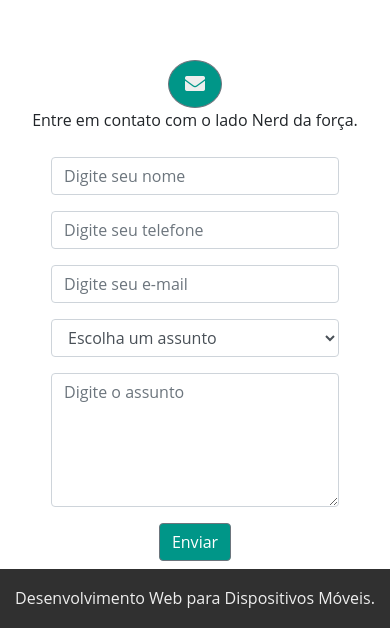
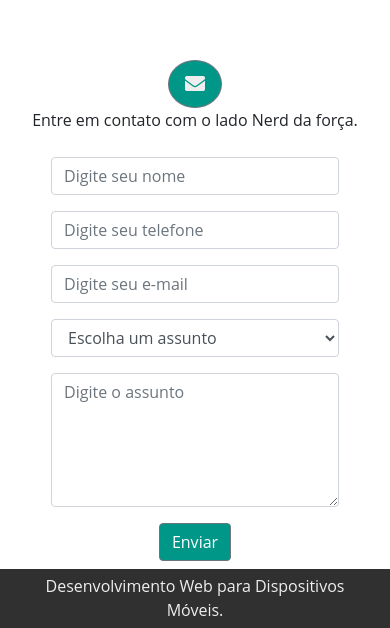
Before and after one commit to jfsfelipe2011/mobile-first, a plain HTML site: page index.html in a window 390 px wide. Shown: the part 4604-5232 px from the top of the page. Drawn offline with nearby package versions, Linux system fonts and the light colour scheme.

Commit message:
Mais ajustes

```diff
--- a/resources/css/queries.css
+++ b/resources/css/queries.css
@@ -116,7 +116,7 @@
 	}
 
 	.pricing {
-		height: 60vh;
+		height: 50vh;
 	}
 
 	.team {
--- a/resources/css/style.css
+++ b/resources/css/style.css
@@ -267,3 +267,8 @@ footer {
 	justify-content: center;
 	align-items: center;
 }
+
+footer span {
+	width: 80%;
+	text-align: center;
+}
```
